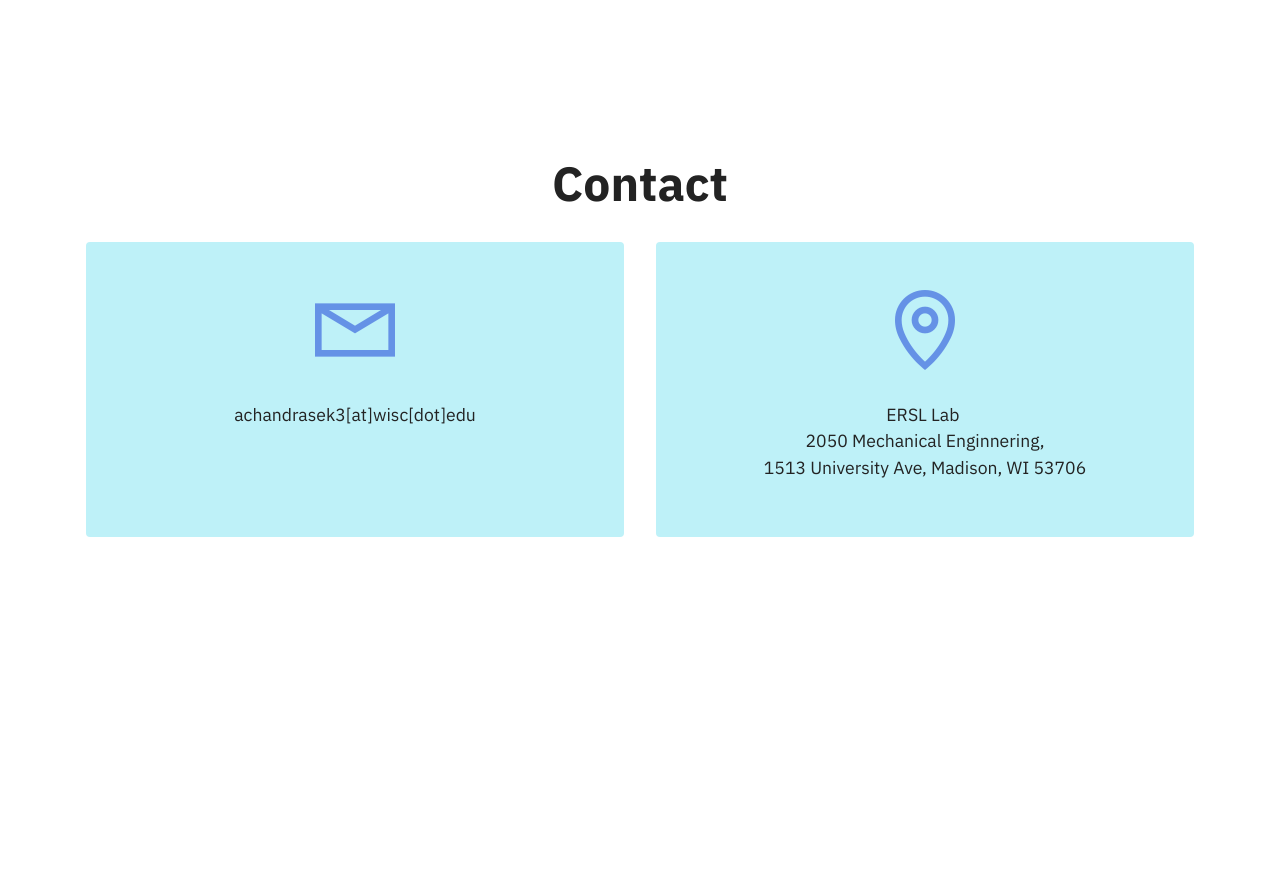
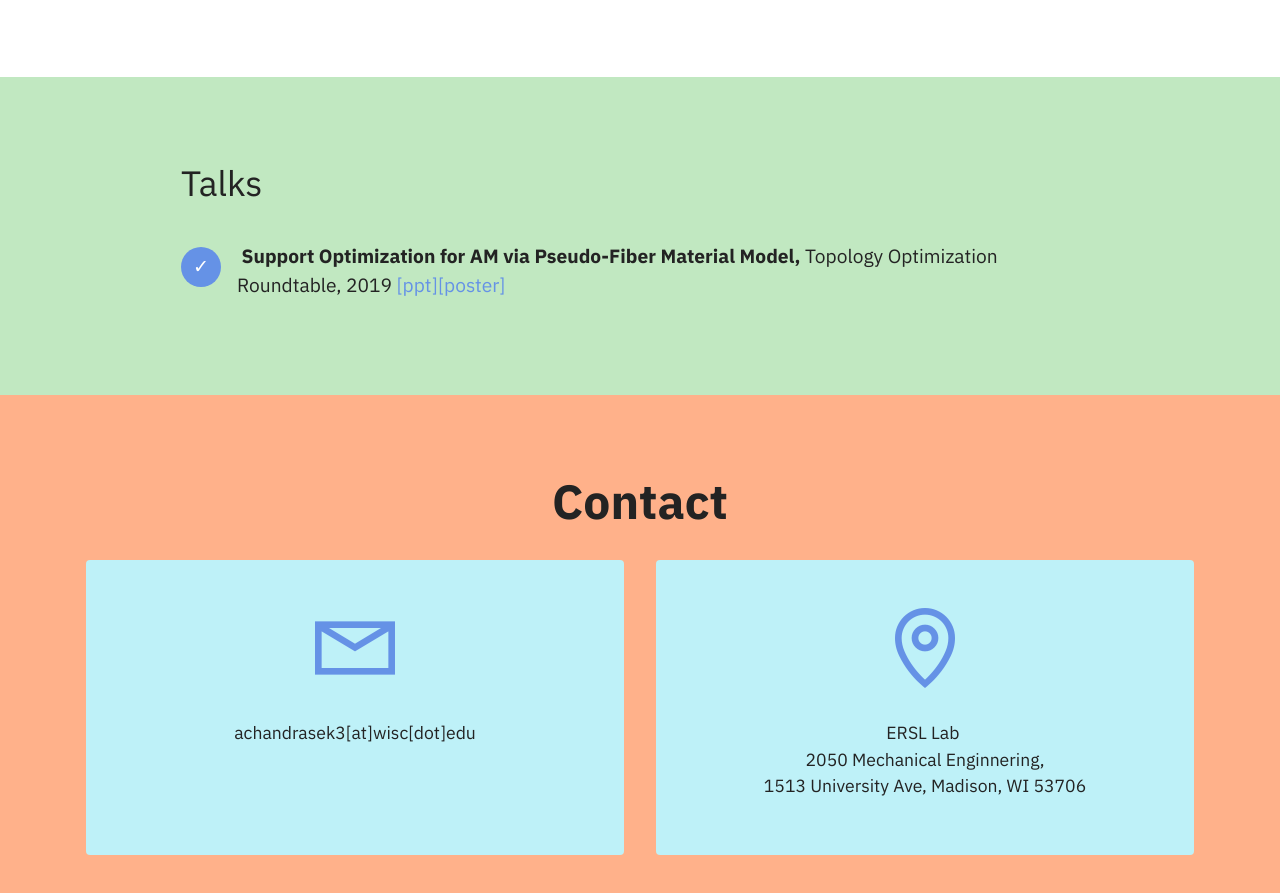
Before and after one commit to aadityacs/aadityacs.github.io, a plain HTML site: page index.html in a window 1280 px wide. Shown: the part 1445-2338 px from the top of the page. Before the commit the page ends 2062 px from the top, so only its background shows below. Drawn offline with Linux system fonts and the light colour scheme; files whose address does not match are found by name.

Commit message:
added channel for talks

```diff
--- a/assets/mobirise/css/mbr-additional.css
+++ b/assets/mobirise/css/mbr-additional.css
@@ -802,10 +802,39 @@ a {
   align-items: center;
   justify-content: center;
 }
+.cid-s8TPYClaO2 {
+  padding-top: 5rem;
+  padding-bottom: 5rem;
+  background-color: #c1e8c1;
+}
+.cid-s8TPYClaO2 .counter-container ul {
+  margin-bottom: 0;
+}
+.cid-s8TPYClaO2 .counter-container ul li {
+  padding-left: 1rem;
+  margin-bottom: 1rem;
+  list-style: none;
+  position: relative;
+}
+.cid-s8TPYClaO2 .counter-container ul li:before {
+  position: absolute;
+  left: -40px;
+  content: '';
+  display: flex;
+  justify-content: center;
+  align-items: center;
+  color: #ffffff;
+  background-color: #6592e6;
+  width: 40px;
+  height: 40px;
+  border-radius: 50%;
+  margin-top: 5px;
+  content: '✓';
+}
 .cid-s8SMpPAMcK {
   padding-top: 5rem;
   padding-bottom: 5rem;
-  background-color: #ffffff;
+  background-color: #ffb18a;
 }
 .cid-s8SMpPAMcK .mbr-iconfont {
   display: block;
--- a/index.html
+++ b/index.html
@@ -49,7 +49,7 @@
     </div>
 </section>
 
-<section class="engine"><a href="https://mobirise.info/e">how to make a site</a></section><section class="header1 cid-s48MCQYojq" id="header1-f">
+<section class="engine"><a href="https://mobirise.info/w">html5 templates</a></section><section class="header1 cid-s48MCQYojq" id="header1-f">
 
 
 
@@ -81,6 +81,24 @@
                     <ol>
                         <li>Chandrasekhar, A., Suresh, K., <strong>TOuNN: Direct Topology Optimization using Neural Networks</strong>, Structural and Multidisciplinary Optimization, 2020  [link] [pdf] <a href="https://ersl.wisc.edu/software/TOuNN.zip" class="text-primary" target="_blank">[code]</a></li><li>Chandrasekhar, A., Kumar, T., Suresh, K.,<strong> Build Optimization of Fiber Reinforced 3D-Printed Components, Structural and Multidisciplinary Optimization,&nbsp;</strong>Structural and Multidisciplinary Optimization, 2019<strong>&nbsp;&nbsp;</strong>&nbsp;<a href="https://link.springer.com/article/10.1007%2Fs00158-019-02346-z" class="text-primary" target="_blank" style="font-size: 1.2rem; background-color: rgb(255, 255, 255);">[link] </a><a href="assets/files/Chandrasekhar2020_Article_BuildOptimizationOfFiber-reinf.pdf" class="text-primary" target="_blank" style="font-size: 1.2rem; background-color: rgb(255, 255, 255);">[pdf]</a></li><li>Krishnakumar, A., Chandrasekhar A., Suresh, K., <strong>Towards Assembly-Free Methods for Additive Manufacturing Simulation</strong>, DETC2015-46356, ASME-IDETC Conference, 2015 <a href="https://asmedigitalcollection.asme.org/IDETC-CIE/proceedings-abstract/IDETC-CIE2015/57045/V01AT02A021/252457" class="text-primary" target="_blank">[link]</a></li>
                     </ol>
+                </div>
+            </div>
+        </div>
+    </div>
+</section>
+
+<section class="content8 cid-s8TPYClaO2" id="content8-u">
+
+    <div class="container">
+        <div class="row justify-content-center">
+            <div class="counter-container col-md-12 col-lg-10">
+                <h4 class="mbr-section-title mbr-fonts-style mb-4 display-5">
+                    Talks
+                </h4>
+                <div class="mbr-text mbr-fonts-style display-7">
+                    <ul>
+                        <li>&nbsp;<strong>Support Optimization for AM via Pseudo-Fiber Material Model, </strong>Topology Optimization Roundtable, 2019<a href="assets/files/supportOptimizationViaPseudoFiberModel_Aaditya_TopOptRoundTable_2019.pptx" class="text-primary" target="_blank"> [ppt]</a><a href="assets/files/supportOptimizationViaPseudoFiberModel_Aaditya_TopOptRoundTable_2019.pptx" class="text-primary">[poster]</a></li>
+                    </ul>
                 </div>
             </div>
         </div>
```
Also changed, not shown: assets/theme/js/script.js, 3 other files.
